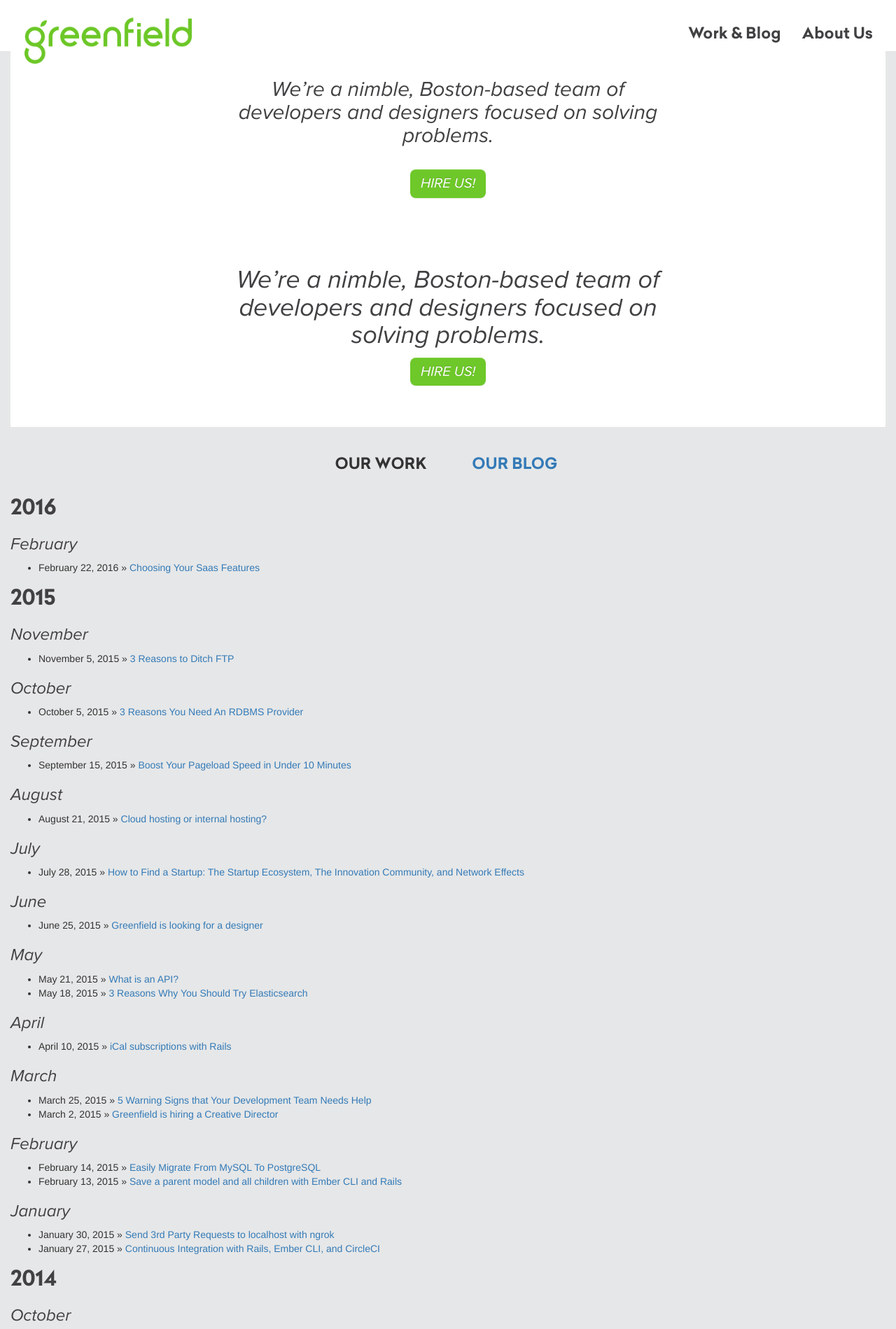
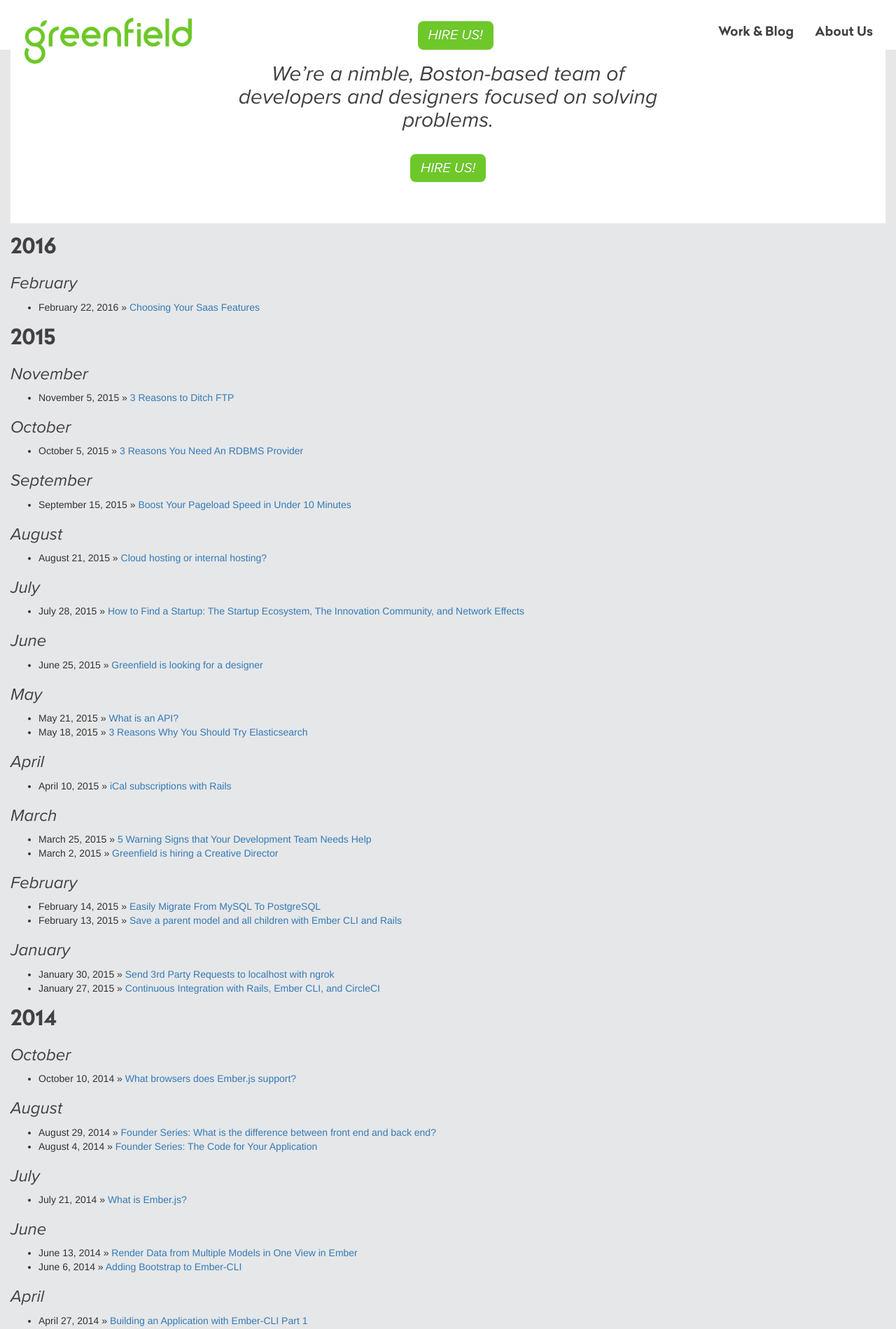
Before and after one commit to greenfieldhq/greenfieldhq.github.io, a Jekyll site: the page built from blog-home.html, in a window 1280 px wide. Shown: the top 1899 px of the page at 70% size. Built offline with Jekyll 4.4.1, drawn with Linux system fonts in a browser that asks for light colours; nearby versions of some CDN libraries; library files that are not in the unit come from our copies.

Commit message:
UI css tweaks

```diff
--- a/_includes/nav.html
+++ b/_includes/nav.html
@@ -16,6 +16,9 @@
   <!-- Collect the nav links, forms, and other content for toggling -->
 
   <div class="collapse navbar-collapse nav-justified" id="jb-navbar-collapse">
+    {% unless page.splash %}
+      <div class="btn btn-primary hire-us">HIRE US!</div>
+    {% endunless %}
 
     <div class="navbar-right">
       <a href="/">
--- a/assets/css/greenfield.scss
+++ b/assets/css/greenfield.scss
@@ -96,7 +96,7 @@
   margin: 0px;
   button {
     font-family: $font-primary-bold;;
-    font-size: 22px;
+    font-size: 18px;
     margin-top: 18px;
   }
   a:hover, a:focus {
@@ -136,6 +136,7 @@
   text-align: center;
   border: none;
   background-color: $white-base;
+  margin: 20px 0 20px;
 }
 
 .post-display img {
@@ -305,23 +306,6 @@
   background-color: #FFF;
 }
 
-.team h3 {
-  margin-bottom: 60px;
-}
-
-.team img {
-  height: 150px;
-}
-
-.team p {
-  font-size: 12px;
-  padding-top: 10px;
-  padding-bottom: 10px;
-}
-
-.team .join-the-team {
-  border-radius: 50%;
-}
 
 .join-button {
   background-color: $gray-base;
@@ -345,13 +329,33 @@
   font-size: 13px;
 }
 
-.team a {
-  font-size: 20px;
-  color: $gray-base;
+.team, #footer {
+  a {
+    font-size: 20px;
+    color: $gray-base;
+    &:hover {
+      color: $brand-primary;
+    }
+  }
+
+  h3 {
+    margin-bottom: 60px;
+  }
+
+  img {
+    height: 150px;
+  }
+
+  p {
+    font-size: 12px;
+    padding-top: 10px;
+    padding-bottom: 10px;
+  }
 }
 
-.team a:hover {
-  color: $brand-primary;
+
+.team .join-the-team {
+  border-radius: 50%;
 }
 
 .fa-angle-right {
--- a/blog-home.html
+++ b/blog-home.html
@@ -6,35 +6,5 @@
 ---
 {% include JB/setup %}
 
-
-
-<section class="header">
-  <div class="row">
-    <div class="col-xs-offset-2 col-xs-8 col-lg-offset-3 col-lg-6">
-      <div class="page-header">
-        <h1>
-          We’re a nimble, Boston-based team of developers and designers focused on solving problems.
-        </h1>
-
-        <a href="/hire-us" class="btn btn-primary hire-us">HIRE US!</a>
-      </div>
-    </div>
-  </div>
-</section>
-
-<section class="page-body">
-
-  <div class="title">
-    <center>
-      <ul class="list-inline">
-        <li>OUR WORK</li>
-        <li>
-        <a href="/blog-home">OUR BLOG</a>
-        </li>
-      </ul>
-    </center>
-  </div>
-</section>
-
 {% assign posts_collate = site.posts %}
 {% include JB/posts_collate %}
```
Also changed, not shown: _includes/our-blog.html (+0 -23 lines).
